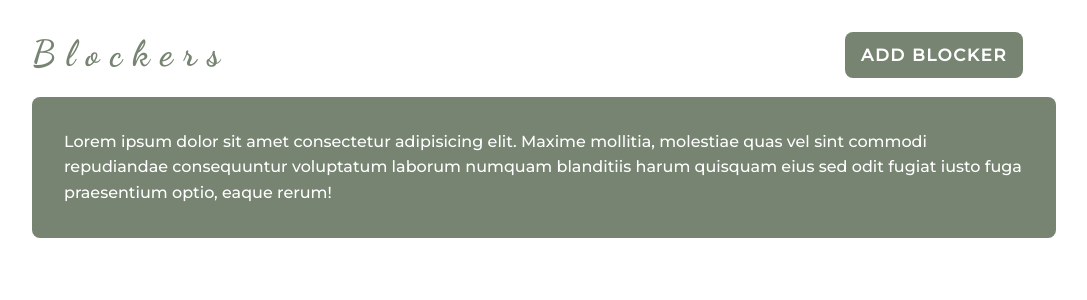
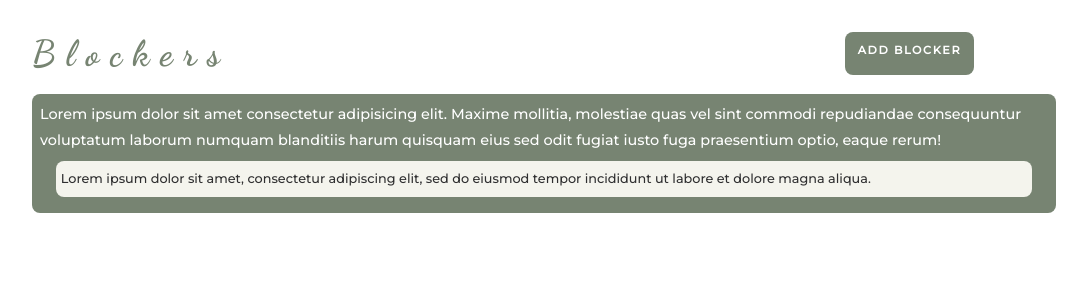
Before and after one commit to Onan-Thairu/blockers-client, a React (Create React App) app: page / in a window 1280 px wide. Shown: the top 300 px of the page, without its empty margins (96-1183 px from the left). Built offline with nearby package versions, Linux system fonts and the light colour scheme.

Commit message:
Create and style Solution component.

```diff
--- a/src/components/Description.jsx
+++ b/src/components/Description.jsx
@@ -1,4 +1,5 @@
 import styled from "styled-components"
+import Solution from "./Solution"
 
 function Description() {
   return (
@@ -9,17 +10,19 @@ function Description() {
       numquam blanditiis harum quisquam eius sed odit fugiat iusto fuga praesentium
       optio, eaque rerum!
       </p>
+      <Solution />
     </Container>
   )
 }
 
 const Container = styled.div`
   background-color: #778472;
-  padding: 2rem;
+  padding: .5rem;
   border-radius: .5rem;
   color: #fff;
   margin-top: 1.2rem;
   line-height: 1.6rem;
+  font-size: .9rem;
 `
 
 export default Description
--- /dev/null
+++ b/src/components/Solution.jsx
@@ -0,0 +1,23 @@
+import styled from "styled-components"
+
+function Solution() {
+  return (
+    <Sol>
+      <p>
+      Lorem ipsum dolor sit amet, consectetur adipiscing elit, sed do eiusmod tempor
+      incididunt ut labore et dolore magna aliqua.
+      </p>
+    </Sol>
+  )
+}
+
+const Sol = styled.div`
+  background-color: #F4F4ED;
+  color: #2F2F30;
+  margin: .5rem 1rem;
+  padding: .3rem;
+  border-radius: .5rem;
+  font-size: .8rem;
+  font-weight: 500;
+`
+export default Solution
--- a/src/pages/Home.jsx
+++ b/src/pages/Home.jsx
@@ -36,9 +36,9 @@ const Add = styled(Link)`
   text-decoration: none;
   background-color: #778472;
   color: #fff;
-  font-size: 0.7em;
+  font-size: 0.7rem;
   font-weight: 600;
-  padding: .8rem 1rem;
+  padding: .7rem .8rem;
   letter-spacing: .1rem;
   border-radius: .5rem;
 `
```
